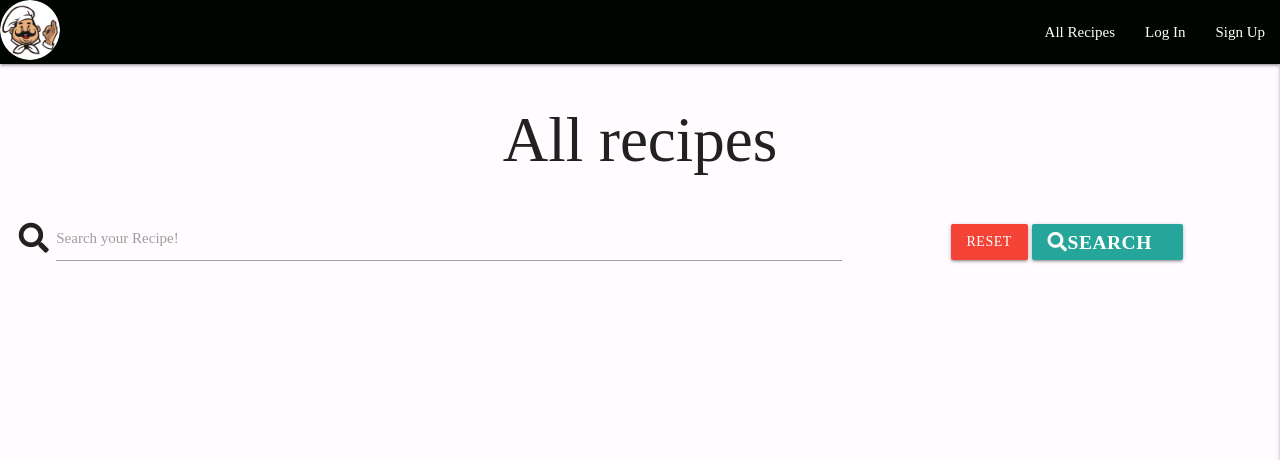
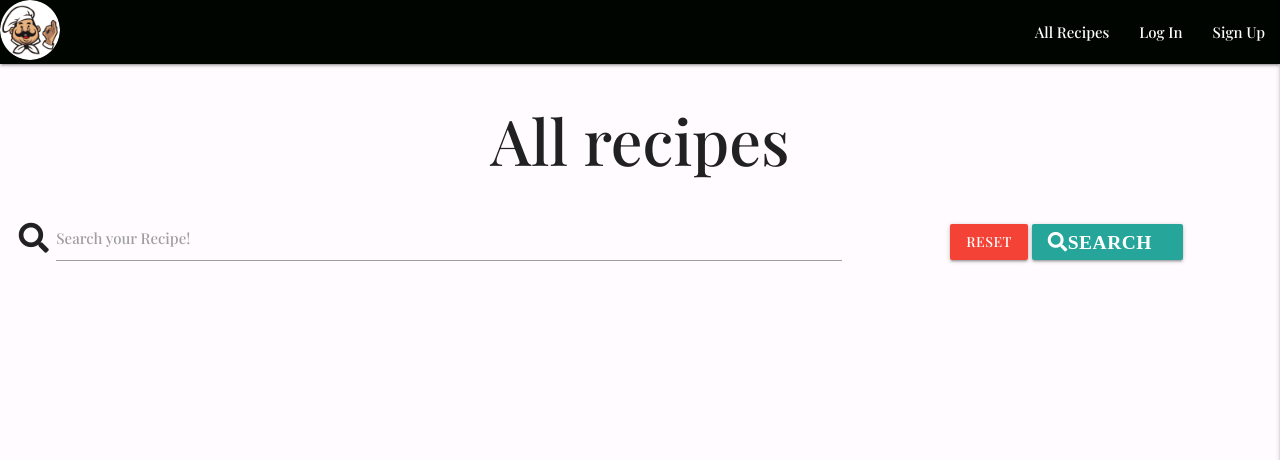
Before and after one commit to ThijsTerporten/CheffsBuddy, a Flask app: page /search in a window 1280 px wide. Shown: the top 460 px of the page. Run offline with Flask 2, Linux system fonts and the light colour scheme; data that the repository does not hold is empty; some libraries are stand-ins or nearby versions.

Commit message:
Add google fonts link

```diff
--- a/templates/base.html
+++ b/templates/base.html
@@ -5,6 +5,10 @@
     <meta charset="UTF-8">
     <meta http-equiv="X-UA-Compatible" content="IE=edge">
     <meta name="viewport" content="width=device-width, initial-scale=1.0">
+    <link rel="preconnect" href="https://fonts.googleapis.com">
+    <!-- Google Fonts -->
+    <link rel="preconnect" href="https://fonts.gstatic.com" crossorigin>
+    <link href="https://fonts.googleapis.com/css2?family=Playfair+Display:wght@500&display=swap" rel="stylesheet">
     <!-- Font Awesome cdn link -->
     <link rel="stylesheet" href="https://cdnjs.cloudflare.com/ajax/libs/font-awesome/5.13.1/css/all.min.css"
         integrity="sha512-xA6Hp6oezhjd6LiLZynuukm80f8BoZ3OpcEYaqKoCV3HKQDrYjDE1Gu8ocxgxoXmwmSzM4iqPvCsOkQNiu41GA=="
@@ -23,7 +27,8 @@
         <nav class="navbar-fixed">
             <div class="nav-wrapper">
                 <a href="{{ url_for('get_categories')}}" class="brand-logo">
-                    <img src="../static/images/logo.png" alt="logo" class="circle responsive-img valign-left" width="60" height="60">
+                    <img src="../static/images/logo.png" alt="logo" class="circle responsive-img valign-left" width="60"
+                        height="60">
                 </a>
                 <a href="#" data-target="sidebar-menu" class="sidenav-trigger right"><i class="fas fa-bars"></i></a>
                 <ul class="right hide-on-med-and-down">
```
Lines whose indentation alone changed are shown as unchanged.
